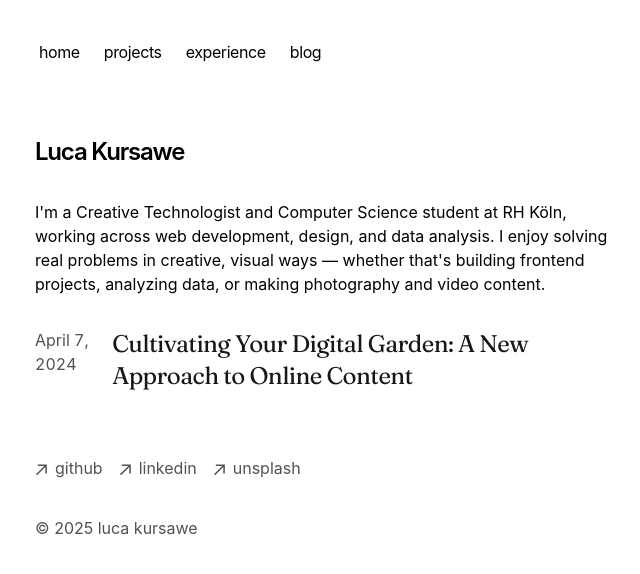
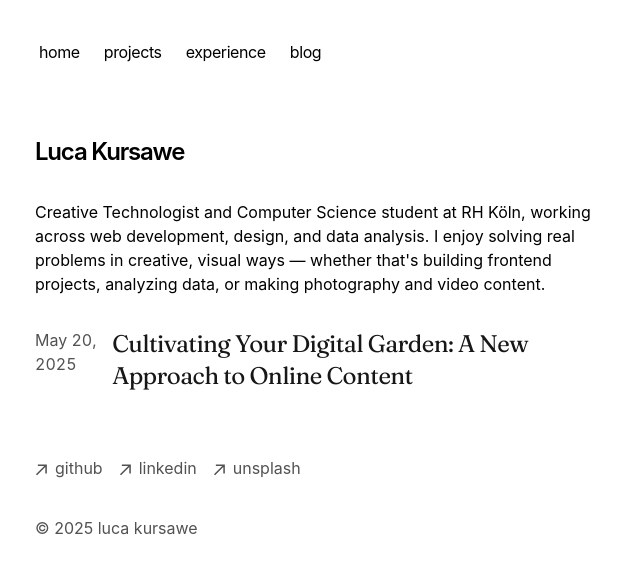
Before and after one commit to xyzluca/old-personal-website, a Next.js app: page / in a window 1280 px wide. Shown: the top 574 px of the page, without its empty margins (317-957 px from the left). Built offline with nearby package versions, Linux system fonts and the light colour scheme.

Commit message:
changed wording

```diff
--- a/app/blog/posts/digital-gardens.mdx
+++ b/app/blog/posts/digital-gardens.mdx
@@ -1,6 +1,6 @@
 ---
 title: 'Cultivating Your Digital Garden: A New Approach to Online Content'
-publishedAt: '2024-04-07'
+publishedAt: '2025-05-20'
 summary: 'Explore the concept of digital gardens, a dynamic and evolving way to share knowledge and ideas online, moving beyond traditional chronological blogs.'
 ---
 
--- a/app/page.tsx
+++ b/app/page.tsx
@@ -7,8 +7,7 @@ export default function Page() {
         Luca Kursawe
       </p>
       <p className="mb-4">
-        {` I'm a Creative Technologist and Computer Science student at RH Köln, working across web development, design, and data analysis.
-I enjoy solving real problems in creative, visual ways — whether that's building frontend projects, analyzing data, or making photography and video content.`}
+        {`Creative Technologist and Computer Science student at RH Köln, working across web development, design, and data analysis. I enjoy solving real problems in creative, visual ways — whether that's building frontend projects, analyzing data, or making photography and video content.`}
       </p>
       <div className="my-8">
         <BlogPosts />
```
